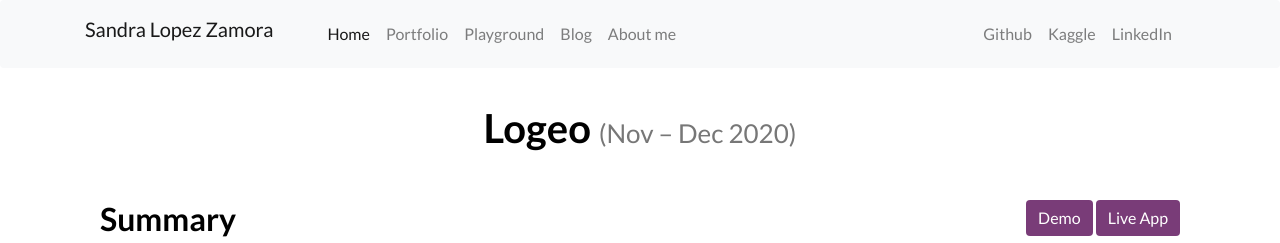
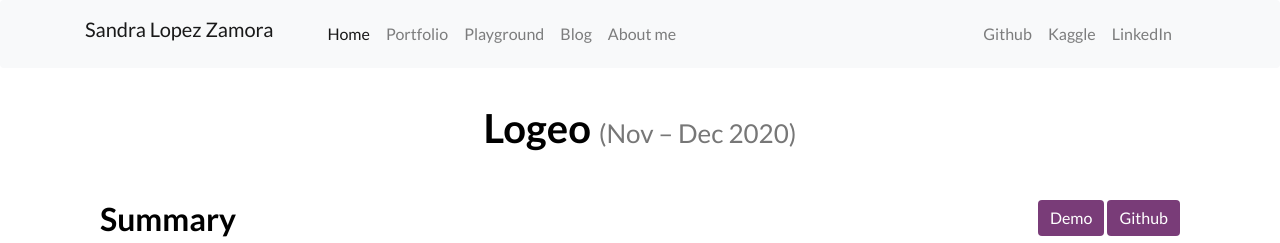
Before and after one commit to smlopezza/portfolioWebsite, a Flask app: page /portfolio_Logeo in a window 1280 px wide. Shown: the top 243 px of the page. Run offline with Flask 2, Linux system fonts and the light colour scheme; some libraries are stand-ins or nearby versions.

Commit message:
Link for github repository added to the logeo and the upskilling pages

```diff
--- a/app/templates/portfolio_Logeo.html
+++ b/app/templates/portfolio_Logeo.html
@@ -7,7 +7,8 @@
     <h1 class="mt-5 mb-5" style='text-align: center;'> Logeo <small>(Nov – Dec 2020)</small> </h1>
     <div style="float: right">
       <a href="https://www.youtube.com/watch?v=Sot3nrTvoiE&t=2s" class="btn btn-primary" target="_blank"> Demo </a>
-      <a href="https://www.logeo.co/" class="btn btn-primary" target="_blank"> Live App</a>
+      <!-- <a href="https://www.logeo.co/" class="btn btn-primary" target="_blank"> Live App</a> -->
+       <a href="https://github.com/smlopezza/RigNetModelServing" class="btn btn-primary" target="_blank"> Github</a>
     </div>
 
     <h2> Summary </h2>
--- a/app/templates/portfolio_Upskilling.html
+++ b/app/templates/portfolio_Upskilling.html
@@ -41,7 +41,7 @@
 
       <ul class='mb-5'>
         <li> <a href="https://www.youtube.com/watch?v=tGsH_uW9LU0&t=1s" target="_blank"> Sprint 6 - AI in Production & Responsible AI:</a> (Winners) - We proposed to use Azure Computer Vision service to identify plates of cars with driving restrictions, helping authorities to ensure the compliance of "Pico y Placa" legislation.   </li>
-        <li> <a href="https://www.youtube.com/watch?v=b8d9kq1JXdw"  target="_blank"> Sprint 5 - Language & Speech in AI:</a> We developed a chatbot to help increase awareness in Down Syndrome  </li>
+        <li> <a href="https://www.youtube.com/watch?v=b8d9kq1JXdw"  target="_blank"> Sprint 5 - Language & Speech in AI:</a> We developed a chatbot to help increase awareness in Down Syndrome - <a href="https://github.com/smlopezza/SofiaLearning_public" class="btn btn-primary" target="_blank">Github</a>  </li>
         <li> <a href="https://www.youtube.com/watch?v=Gg3VDPKOaGk&t=5s"  target="_blank">Sprint 2 - Microsoft Azure & Earth wildlife:</a> (2nd place + audience award) - We used a pretrained wildlife detection model on Azure to detect animals in camera traps photographies </li>
 
       </ul>
```
